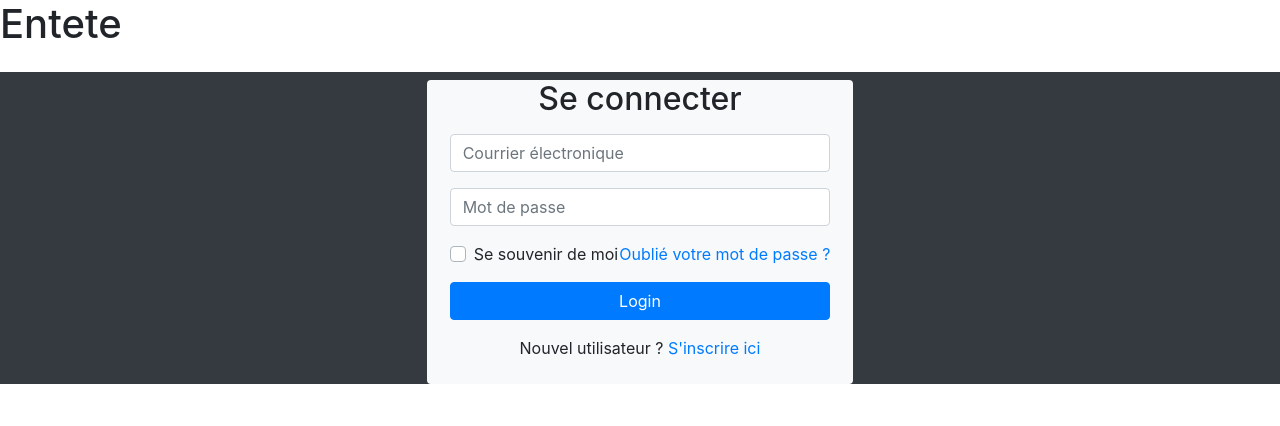
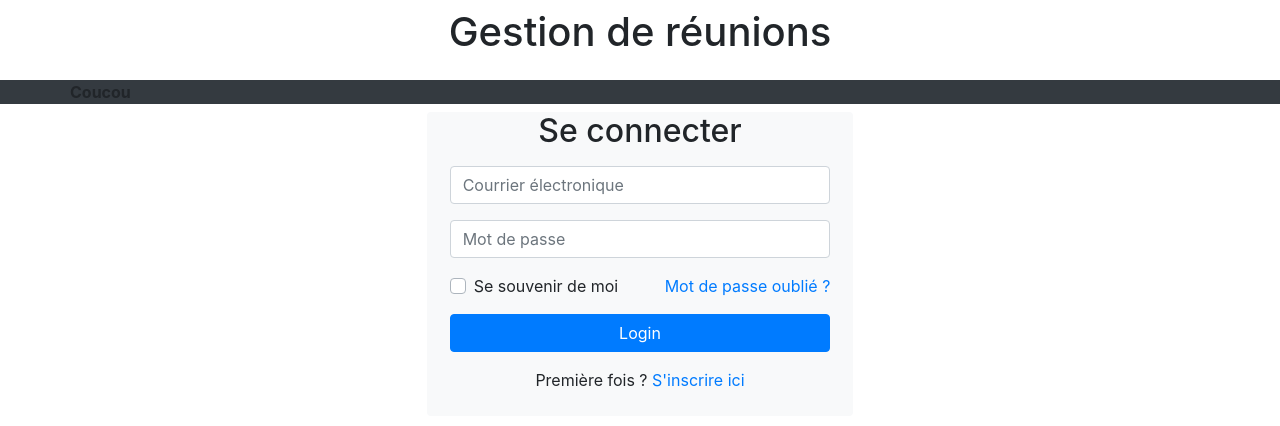
Before and after one commit to axelbm/gestion-reunion, a PHP site: page /connexion in a window 1280 px wide. Shown: the top 426 px of the page. Run offline with PHP 8.4, Linux system fonts and the light colour scheme; some libraries are stand-ins or nearby versions.

Commit message:
connexion/sInscrire

```diff
--- a/source/app/public/main.css
+++ b/source/app/public/main.css
@@ -1,3 +1,3 @@
 #alert,#register-box,#forgot-box{
-Display: none;
-}
+    Display: none;
+    }
--- a/source/app/vues/connexion.php
+++ b/source/app/vues/connexion.php
@@ -1,10 +1,9 @@
 <div class="bg-dark">
    <div class="container mt-4">
         <div class="row">
-            <div class="col-lg-4 offset-lg-4" id="alert">
-                <strong id="result">Salut les copains</strong>
-            </div>
+        <strong id="result">Coucou</strong>
         </div>
+   </div>
    </div>
    <div class="col-lg-4 offset-lg-4 bg-light rounded" id="login-box">
         <h2 class="text-center mt-2">Se connecter</h2>
@@ -19,22 +18,16 @@
                 <div class="custom-control custom-checkbox">
                     <input type="checkbox" name="rem" class="custom-control-input" id="customCheck">
                     <label for="customCheck" class="custom-control-label">Se souvenir de moi</label>
-                    <a href="#" id="forgot-btn" class="float-right">Oublié votre mot de passe ?</a>
+                    <a href="#" id="forgot-btn" class="float-right">Mot de passe oublié ?</a>
                 </div>
             </div>
             <div class="form-group">
                 <input type="submit" name="login" id="login" value="Login" class="btn btn-primary btn-block">
             </div>
             <div class="form-group">
-                <p class="text-center">Nouvel utilisateur ? <a href="#" id="register-btn">S'inscrire ici</a></p>
+                <p class="text-center">Première fois ? <a href="#" id="register-btn">S'inscrire ici</a></p>
             </div>
         </form>
-   </div>
-   <div class="row">
-            <div class="col-lg-4 offset-lg-4" id="alert">
-                <strong id="result">Salut les copains</strong>
-            </div>
-        </div>
    </div>
 
    <div class="col-lg-4 offset-lg-4 bg-light rounded" id="register-box">
@@ -76,5 +69,6 @@
                $("#register-box").hide();
                $("#login-box").show();
        });
+       });
    </script>
 </div>
--- a/source/app/vues/dispositions/index.php
+++ b/source/app/vues/dispositions/index.php
@@ -4,10 +4,9 @@
 		<meta charset="utf-8" />
 
 		<title><?= $titre ?></title>
-		<!-- Axel est le meilleur -->
 
+		<script src="http://code.jquery.com/jquery-3.3.1.min.js" integrity="sha256-FgpCb/KJQlLNfOu91ta32o/NMZxltwRo8QtmkMRdAu8=" crossorigin="anonymous"></script>
 		<link rel="stylesheet" href="https://stackpath.bootstrapcdn.com/bootstrap/4.2.1/css/bootstrap.min.css" integrity="sha384-GJzZqFGwb1QTTN6wy59ffF1BuGJpLSa9DkKMp0DgiMDm4iYMj70gZWKYbI706tWS" crossorigin="anonymous">
-		<script src="http://code.jquery.com/jquery-3.3.1.min.js" integrity="sha256-FgpCb/KJQlLNfOu91ta32o/NMZxltwRo8QtmkMRdAu8=" crossorigin="anonymous"></script>
 		<script src="https://cdnjs.cloudflare.com/ajax/libs/popper.js/1.14.6/umd/popper.min.js" integrity="sha384-wHAiFfRlMFy6i5SRaxvfOCifBUQy1xHdJ/yoi7FRNXMRBu5WHdZYu1hA6ZOblgut" crossorigin="anonymous"></script>
 		<script src="https://stackpath.bootstrapcdn.com/bootstrap/4.2.1/js/bootstrap.min.js" integrity="sha384-B0UglyR+jN6CkvvICOB2joaf5I4l3gm9GU6Hc1og6Ls7i6U/mkkaduKaBhlAXv9k" crossorigin="anonymous"></script>
 
--- a/source/app/vues/dispositions/morceaux/entete.php
+++ b/source/app/vues/dispositions/morceaux/entete.php
@@ -1 +1 @@
-<h1>Entete</h1>
+<h1 class="text-center mt-2">Gestion de réunions</h1>
```
